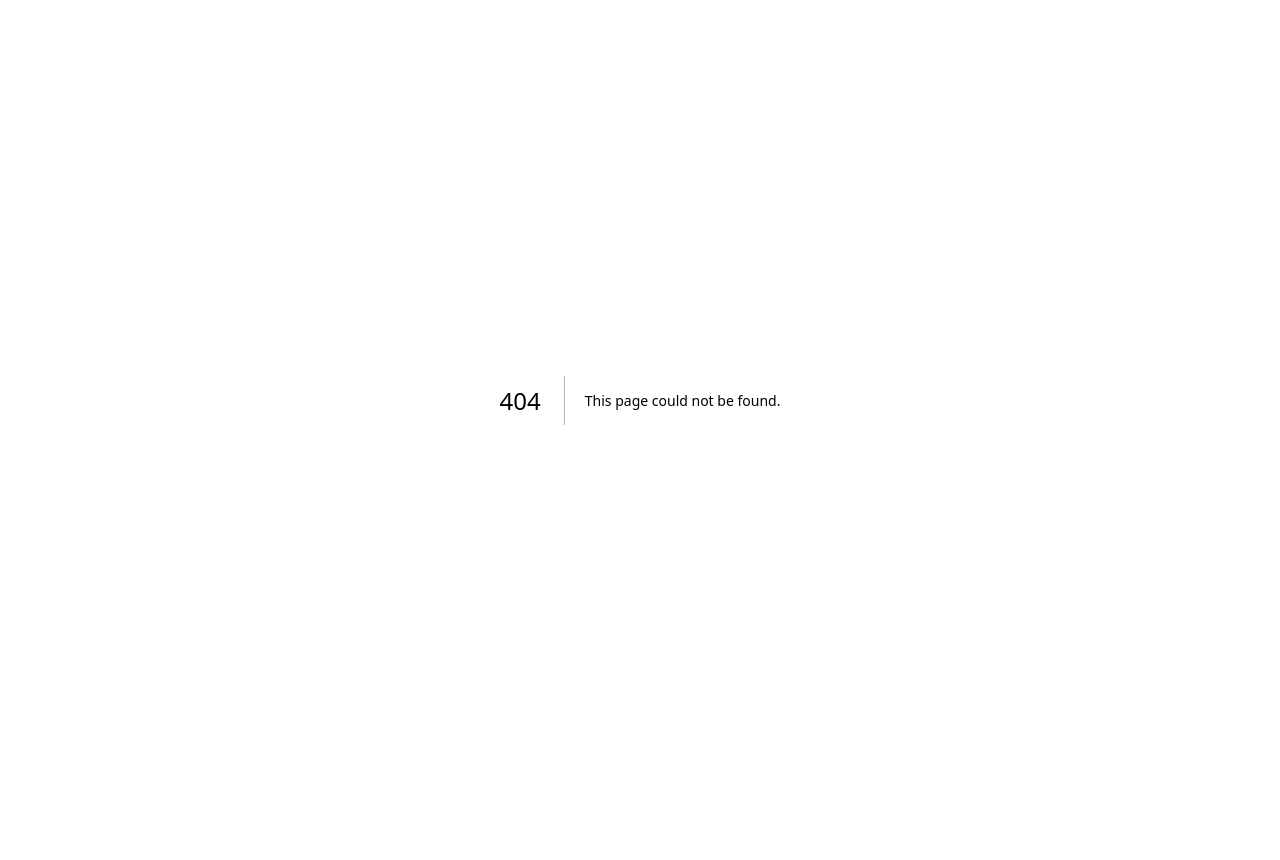
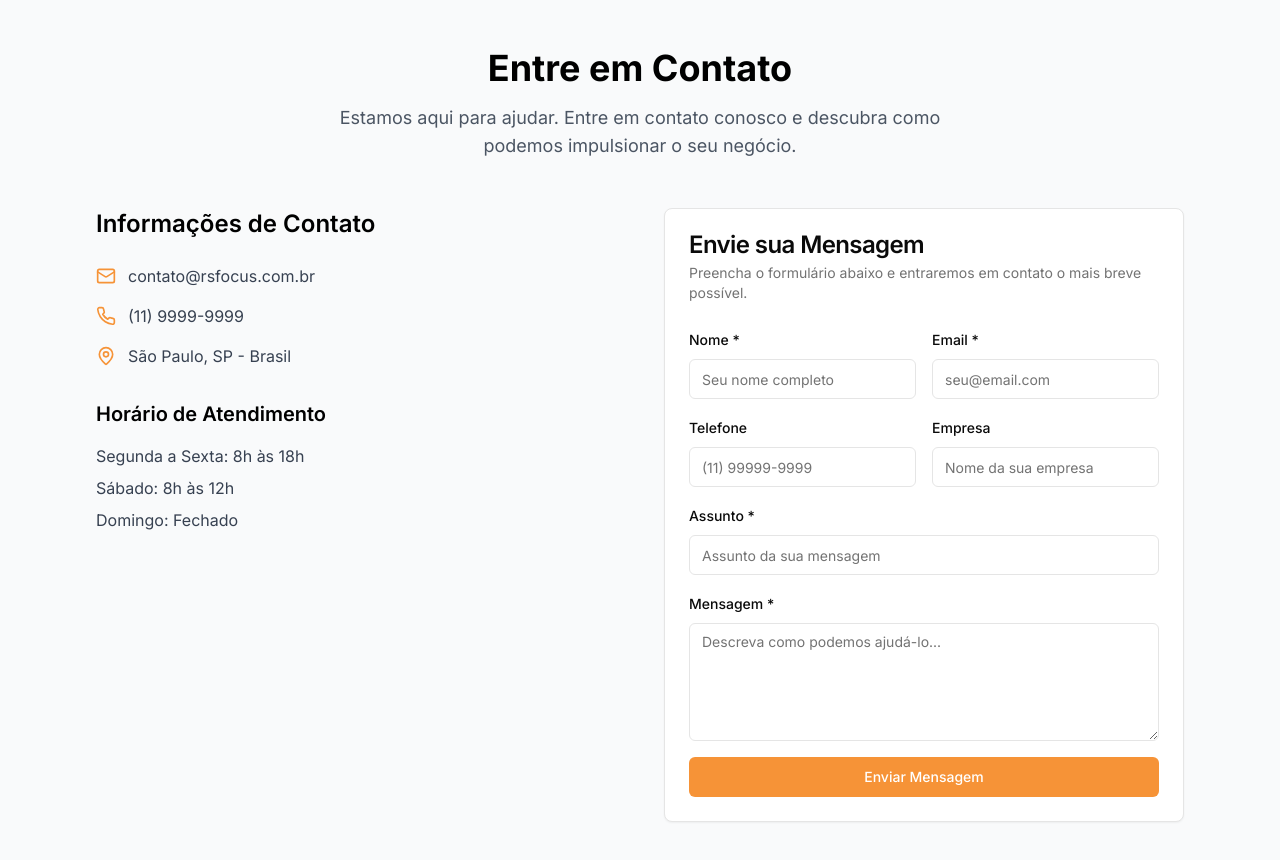
Before and after one commit to gabrielmartins88/focus-site-final, a Next.js app: page /contato in a window 1280 px wide. Before the commit this address had no page. Shown: the top 860 px of the page. Before the commit the page ends 800 px from the top, so only its background shows below. Built offline with nearby package versions, Linux system fonts and the light colour scheme.

Commit message:
feat: add contact form and page with validation and email integration
Create ContactForm component and /contato page with validation and mailto link.

#VERCEL_SKIP

Co-authored-by: null <187574287+gabrielmartins88@users.noreply.github.com>

```diff
--- /dev/null
+++ b/app/contato/page.tsx
@@ -0,0 +1,5 @@
+import { ContactForm } from "@/components/contact-form"
+
+export default function ContatoPage() {
+  return <ContactForm />
+}
--- /dev/null
+++ b/components/contact-form.tsx
@@ -0,0 +1,188 @@
+"use client"
+
+import type React from "react"
+
+import { useState } from "react"
+import { Button } from "@/components/ui/button"
+import { Input } from "@/components/ui/input"
+import { Label } from "@/components/ui/label"
+import { Textarea } from "@/components/ui/textarea"
+import { Card, CardContent, CardDescription, CardHeader, CardTitle } from "@/components/ui/card"
+import { Mail, Phone, MapPin } from "lucide-react"
+
+export function ContactForm() {
+  const [formData, setFormData] = useState({
+    nome: "",
+    email: "",
+    telefone: "",
+    empresa: "",
+    assunto: "",
+    mensagem: "",
+  })
+
+  const handleInputChange = (e: React.ChangeEvent<HTMLInputElement | HTMLTextAreaElement>) => {
+    const { name, value } = e.target
+    setFormData((prev) => ({
+      ...prev,
+      [name]: value,
+    }))
+  }
+
+  const handleSubmit = (e: React.FormEvent) => {
+    e.preventDefault()
+
+    const emailBody = `
+Nome: ${formData.nome}
+Email: ${formData.email}
+Telefone: ${formData.telefone}
+Empresa: ${formData.empresa}
+Assunto: ${formData.assunto}
+
+Mensagem:
+${formData.mensagem}
+    `.trim()
+
+    const mailtoLink = `mailto:contato@rsfocus.com.br?subject=${encodeURIComponent(formData.assunto || "Contato do Site")}&body=${encodeURIComponent(emailBody)}`
+    window.location.href = mailtoLink
+  }
+
+  return (
+    <div className="min-h-screen bg-gray-50 py-12">
+      <div className="container max-w-6xl">
+        <div className="text-center mb-12">
+          <h1 className="text-4xl font-bold text-focus-black mb-4">Entre em Contato</h1>
+          <p className="text-lg text-gray-600 max-w-2xl mx-auto">
+            Estamos aqui para ajudar. Entre em contato conosco e descubra como podemos impulsionar o seu negócio.
+          </p>
+        </div>
+
+        <div className="grid lg:grid-cols-2 gap-12">
+          {/* Contact Information */}
+          <div className="space-y-8">
+            <div>
+              <h2 className="text-2xl font-semibold text-focus-black mb-6">Informações de Contato</h2>
+              <div className="space-y-4">
+                <div className="flex items-center space-x-3">
+                  <Mail className="h-5 w-5 text-focus-orange" />
+                  <span className="text-gray-700">contato@rsfocus.com.br</span>
+                </div>
+                <div className="flex items-center space-x-3">
+                  <Phone className="h-5 w-5 text-focus-orange" />
+                  <span className="text-gray-700">(11) 9999-9999</span>
+                </div>
+                <div className="flex items-center space-x-3">
+                  <MapPin className="h-5 w-5 text-focus-orange" />
+                  <span className="text-gray-700">São Paulo, SP - Brasil</span>
+                </div>
+              </div>
+            </div>
+
+            <div>
+              <h3 className="text-xl font-semibold text-focus-black mb-4">Horário de Atendimento</h3>
+              <div className="space-y-2 text-gray-700">
+                <p>Segunda a Sexta: 8h às 18h</p>
+                <p>Sábado: 8h às 12h</p>
+                <p>Domingo: Fechado</p>
+              </div>
+            </div>
+          </div>
+
+          {/* Contact Form */}
+          <Card>
+            <CardHeader>
+              <CardTitle>Envie sua Mensagem</CardTitle>
+              <CardDescription>
+                Preencha o formulário abaixo e entraremos em contato o mais breve possível.
+              </CardDescription>
+            </CardHeader>
+            <CardContent>
+              <form onSubmit={handleSubmit} className="space-y-4">
+                <div className="grid grid-cols-1 md:grid-cols-2 gap-4">
+                  <div className="space-y-2">
+                    <Label htmlFor="nome">Nome *</Label>
+                    <Input
+                      id="nome"
+                      name="nome"
+                      type="text"
+                      placeholder="Seu nome completo"
+                      value={formData.nome}
+                      onChange={handleInputChange}
+                      required
+                    />
+                  </div>
+                  <div className="space-y-2">
+                    <Label htmlFor="email">Email *</Label>
+                    <Input
+                      id="email"
+                      name="email"
+                      type="email"
+                      placeholder="seu@email.com"
+                      value={formData.email}
+                      onChange={handleInputChange}
+                      required
+                    />
+                  </div>
+                </div>
+
+                <div className="grid grid-cols-1 md:grid-cols-2 gap-4">
+                  <div className="space-y-2">
+                    <Label htmlFor="telefone">Telefone</Label>
+                    <Input
+                      id="telefone"
+                      name="telefone"
+                      type="tel"
+                      placeholder="(11) 99999-9999"
+                      value={formData.telefone}
+                      onChange={handleInputChange}
+                    />
+                  </div>
+                  <div className="space-y-2">
+                    <Label htmlFor="empresa">Empresa</Label>
+                    <Input
+                      id="empresa"
+                      name="empresa"
+                      type="text"
+                      placeholder="Nome da sua empresa"
+                      value={formData.empresa}
+                      onChange={handleInputChange}
+                    />
+                  </div>
+                </div>
+
+                <div className="space-y-2">
+                  <Label htmlFor="assunto">Assunto *</Label>
+                  <Input
+                    id="assunto"
+                    name="assunto"
+                    type="text"
+                    placeholder="Assunto da sua mensagem"
+                    value={formData.assunto}
+                    onChange={handleInputChange}
+                    required
+                  />
+                </div>
+
+                <div className="space-y-2">
+                  <Label htmlFor="mensagem">Mensagem *</Label>
+                  <Textarea
+                    id="mensagem"
+                    name="mensagem"
+                    placeholder="Descreva como podemos ajudá-lo..."
+                    rows={5}
+                    value={formData.mensagem}
+                    onChange={handleInputChange}
+                    required
+                  />
+                </div>
+
+                <Button type="submit" className="w-full bg-focus-orange hover:bg-focus-orange/90 text-white">
+                  Enviar Mensagem
+                </Button>
+              </form>
+            </CardContent>
+          </Card>
+        </div>
+      </div>
+    </div>
+  )
+}
--- a/components/header.tsx
+++ b/components/header.tsx
@@ -87,9 +87,11 @@ export function Header() {
             item.onClick ? (
               <button
                 key={item.name}
-                onClick={item.onClick}
+                onClick={() => {
+                  item.onClick?.()
+                  setMobileMenuOpen(false)
+                }}
                 className="block py-2 text-base font-medium text-gray-900 hover:text-focus-orange"
-                onClick={() => setMobileMenuOpen(false)}
               >
                 {item.name}
               </button>
```
